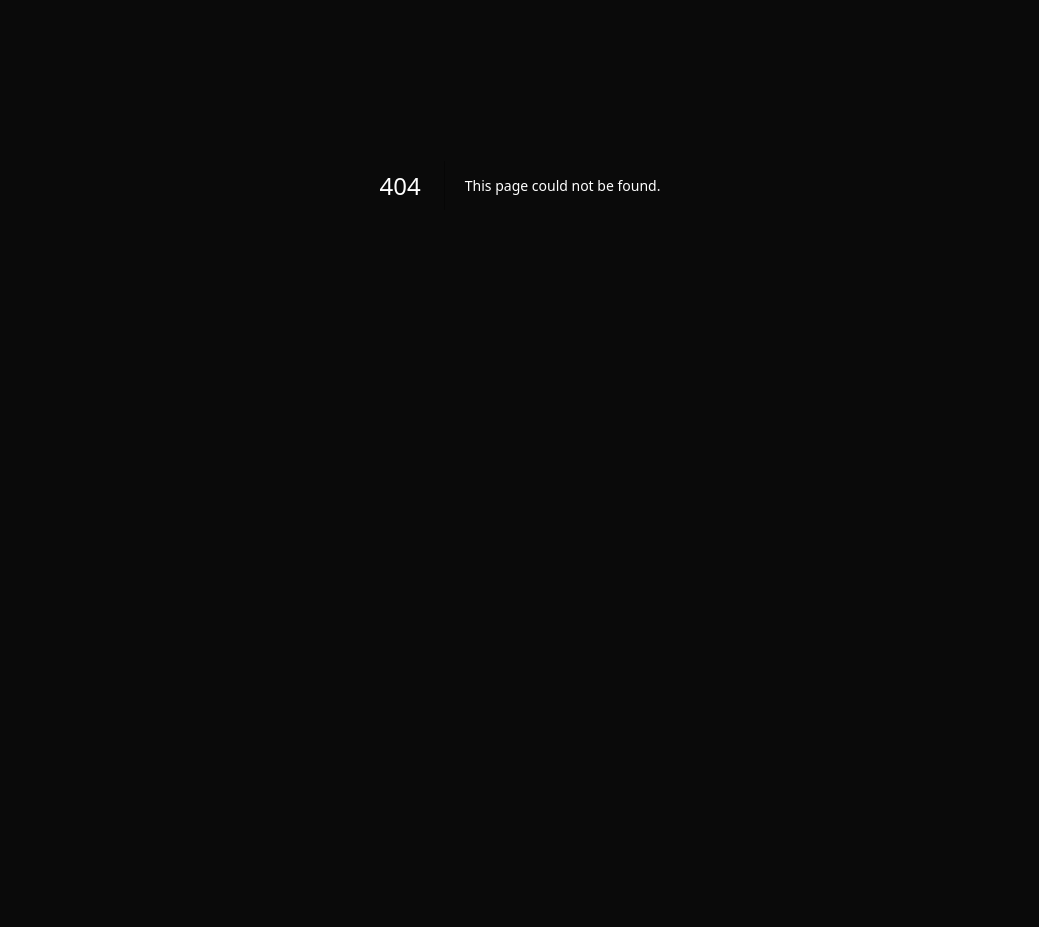
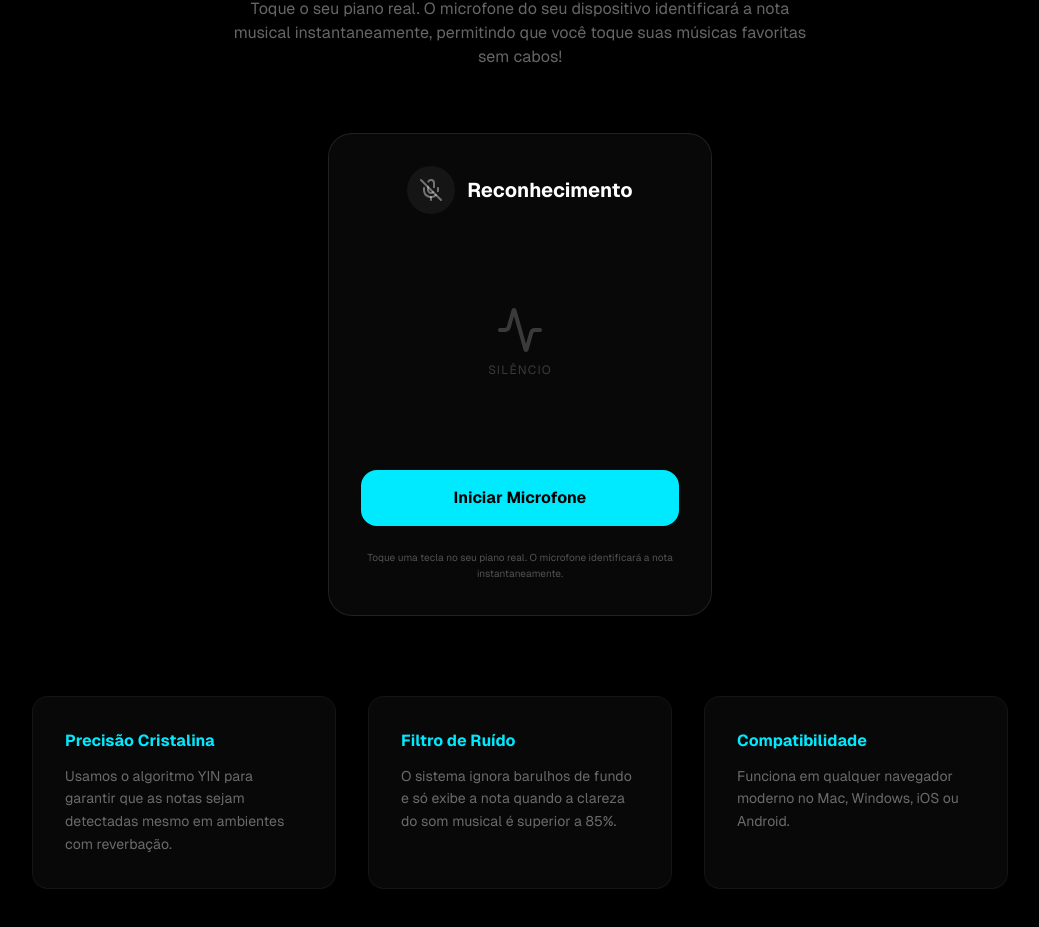
Before and after one commit to melk777/pianokids, a Next.js app: page /dashboard/test-audio in a window 1280 px wide. Before the commit this address had no page. Shown: the part 215-1142 px from the top of the page, without its empty margins (120-1159 px from the left). Before the commit the page ends 800 px from the top, so only its background shows below. Built offline with nearby package versions, Linux system fonts and the light colour scheme; no server answers.

Commit message:
feat: motor de reconhecimento de notas via microfone v3

```diff
--- a/package.json
+++ b/package.json
@@ -21,6 +21,7 @@
     "framer-motion": "^12.38.0",
     "lucide-react": "^1.7.0",
     "next": "14.2.35",
+    "pitchy": "^4.1.0",
     "react": "^18",
     "react-dom": "^18",
     "stripe": "^21.0.1"
--- /dev/null
+++ b/src/app/dashboard/test-audio/page.tsx
@@ -0,0 +1,57 @@
+"use client";
+
+import AudioEngine from "@/components/AudioEngine";
+import Header from "@/components/Header";
+import { motion } from "framer-motion";
+
+export default function TestAudioPage() {
+  return (
+    <main className="min-h-screen bg-black">
+      <Header />
+
+      <section className="pt-32 pb-20 px-6 max-w-5xl mx-auto flex flex-col items-center">
+        <motion.div
+          initial={{ y: 20, opacity: 0 }}
+          animate={{ y: 0, opacity: 1 }}
+          className="text-center mb-16"
+        >
+          <h1 className="text-4xl md:text-6xl font-bold bg-gradient-to-r from-cyan to-magenta bg-clip-text text-transparent mb-6">
+            Afinador e Reconhecimento
+          </h1>
+          <p className="text-white/40 max-w-xl mx-auto">
+            Toque o seu piano real. O microfone do seu dispositivo identificará a nota musical
+            instantaneamente, permitindo que você toque suas músicas favoritas sem cabos!
+          </p>
+        </motion.div>
+
+        {/* O Motor de Áudio (Pitch Detection) */}
+        <motion.div
+           initial={{ scale: 0.9, opacity: 0 }}
+           animate={{ scale: 1, opacity: 1 }}
+           transition={{ delay: 0.2 }}
+        >
+          <AudioEngine />
+        </motion.div>
+
+        <div className="mt-20 grid md:grid-cols-3 gap-8 w-full">
+           {[
+             { title: "Precisão Cristalina", text: "Usamos o algoritmo YIN para garantir que as notas sejam detectadas mesmo em ambientes com reverbação." },
+             { title: "Filtro de Ruído", text: "O sistema ignora barulhos de fundo e só exibe a nota quando a clareza do som musical é superior a 85%." },
+             { title: "Compatibilidade", text: "Funciona em qualquer navegador moderno no Mac, Windows, iOS ou Android." }
+           ].map((item, i) => (
+             <motion.div
+               key={item.title}
+               initial={{ y: 20, opacity: 0 }}
+               animate={{ y: 0, opacity: 1 }}
+               transition={{ delay: 0.4 + (i * 0.1) }}
+               className="glass p-8 rounded-2xl border border-white/5"
+             >
+               <h4 className="text-cyan font-bold mb-3">{item.title}</h4>
+               <p className="text-sm text-white/40 leading-relaxed">{item.text}</p>
+             </motion.div>
+           ))}
+        </div>
+      </section>
+    </main>
+  );
+}
--- /dev/null
+++ b/src/components/AudioEngine.tsx
@@ -0,0 +1,200 @@
+"use client";
+
+import { useState, useEffect, useRef } from "react";
+import { motion, AnimatePresence } from "framer-motion";
+import { Mic, MicOff, Activity } from "lucide-react";
+import { PitchDetector } from "pitchy";
+
+/* ──────────────────────────────────────────────────────
+   Utilitários de conversão de Frequência para Nota
+   ────────────────────────────────────────────────────── */
+const NOTE_NAMES = ["C", "C#", "D", "D#", "E", "F", "F#", "G", "G#", "A", "A#", "B"];
+
+function frequencyToNote(frequency: number): string {
+  const n = Math.round(12 * Math.log2(frequency / 440) + 69);
+  const name = NOTE_NAMES[n % 12];
+  const octave = Math.floor(n / 12) - 1;
+  return `${name}${octave}`;
+}
+
+export default function AudioEngine() {
+  const [isListening, setIsListening] = useState(false);
+  const [currentNote, setCurrentNote] = useState<string | null>(null);
+  const [frequency, setFrequency] = useState<number>(0);
+  const [clarity, setClarity] = useState<number>(0);
+  const [volume, setVolume] = useState<number>(0);
+
+  const audioContextRef = useRef<AudioContext | null>(null);
+  const analyserRef = useRef<AnalyserNode | null>(null);
+  const streamRef = useRef<MediaStream | null>(null);
+  const animationFrameRef = useRef<number | null>(null);
+
+  const startListening = async () => {
+    try {
+      const stream = await navigator.mediaDevices.getUserMedia({ audio: true });
+      streamRef.current = stream;
+
+      // eslint-disable-next-line @typescript-eslint/no-explicit-any
+      const AudioContextClass = window.AudioContext || (window as any).webkitAudioContext;
+
+      const audioContext = new AudioContextClass();
+
+      audioContextRef.current = audioContext;
+
+      const analyser = audioContext.createAnalyser();
+      analyser.fftSize = 2048;
+      analyserRef.current = analyser;
+
+      const source = audioContext.createMediaStreamSource(stream);
+      source.connect(analyser);
+
+      const detector = PitchDetector.forFloat32Array(analyser.fftSize);
+      const input = new Float32Array(detector.inputLength);
+
+      setIsListening(true);
+
+      const updatePitch = () => {
+        if (!analyserRef.current) return;
+
+        analyserRef.current.getFloatTimeDomainData(input);
+
+        // Calcular Volume (RMS)
+        let sum = 0;
+        for (let i = 0; i < input.length; i++) {
+          sum += input[i] * input[i];
+        }
+        const rms = Math.sqrt(sum / input.length);
+        setVolume(rms);
+
+        // Detectar Pitch
+        const [pitch, clarityValue] = detector.findPitch(input, audioContext.sampleRate);
+
+        setClarity(clarityValue);
+
+        // Filtro de Ruído: Só exibe se o volume for audível e a nota for clara
+        if (rms > 0.01 && clarityValue > 0.85) {
+          setFrequency(pitch);
+          setCurrentNote(frequencyToNote(pitch));
+        } else if (rms < 0.005) {
+          setCurrentNote(null);
+        }
+
+        animationFrameRef.current = requestAnimationFrame(updatePitch);
+      };
+
+      updatePitch();
+    } catch (err) {
+      console.error("Erro ao acessar microfone:", err);
+      alert("Por favor, permita o acesso ao microfone para usar o reconhecimento de notas.");
+    }
+  };
+
+  const stopListening = () => {
+    setIsListening(false);
+    setCurrentNote(null);
+    if (animationFrameRef.current) cancelAnimationFrame(animationFrameRef.current);
+    if (streamRef.current) streamRef.current.getTracks().forEach(t => t.stop());
+    if (audioContextRef.current) audioContextRef.current.close();
+  };
+
+  useEffect(() => {
+    return () => stopListening();
+  }, []);
+
+  return (
+    <div className="flex flex-col items-center justify-center p-8 glass rounded-3xl border border-white/10 w-full max-w-sm mx-auto overflow-hidden">
+      <div className="flex items-center gap-3 mb-8">
+        <div className={`p-3 rounded-full ${isListening ? 'bg-cyan/20 text-cyan animate-pulse' : 'bg-white/5 text-white/40'}`}>
+          {isListening ? <Mic className="w-6 h-6" /> : <MicOff className="w-6 h-6" />}
+        </div>
+        <h3 className="text-xl font-bold text-white">Reconhecimento</h3>
+      </div>
+
+      <div className="relative w-48 h-48 flex items-center justify-center mb-8">
+        {/* Anéis de Pulsação de Áudio */}
+        <AnimatePresence>
+          {isListening && (
+            <>
+              <motion.div
+                initial={{ scale: 0.8, opacity: 0 }}
+                animate={{ scale: 1 + volume * 2, opacity: 0.1 }}
+                className="absolute inset-0 bg-cyan rounded-full"
+              />
+              <motion.div
+                initial={{ scale: 0.8, opacity: 0 }}
+                animate={{ scale: 1 + volume * 4, opacity: 0.05 }}
+                className="absolute inset-0 bg-cyan rounded-full"
+              />
+            </>
+          )}
+        </AnimatePresence>
+
+        <div className="z-10 text-center">
+          <AnimatePresence mode="wait">
+            {currentNote ? (
+              <motion.div
+                key={currentNote}
+                initial={{ scale: 0.5, opacity: 0 }}
+                animate={{ scale: 1, opacity: 1 }}
+                exit={{ scale: 1.5, opacity: 0 }}
+                className="text-7xl font-black text-white drop-shadow-[0_0_15px_rgba(255,255,255,0.5)]"
+              >
+                {currentNote}
+              </motion.div>
+            ) : (
+              <motion.div
+                key="idle"
+                initial={{ opacity: 0 }}
+                animate={{ opacity: 0.2 }}
+                className="text-white flex flex-col items-center gap-2"
+              >
+                <Activity className="w-12 h-12" />
+                <span className="text-xs uppercase tracking-widest">Silêncio</span>
+              </motion.div>
+            )}
+          </AnimatePresence>
+          {currentNote && (
+            <motion.div
+              initial={{ opacity: 0 }}
+              animate={{ opacity: 1 }}
+              className="text-cyan text-sm font-mono mt-2"
+            >
+              {Math.round(frequency)} Hz
+            </motion.div>
+          )}
+        </div>
+      </div>
+
+      {/* Barra de Clareza/Confiança */}
+      {isListening && (
+        <div className="w-full mb-8">
+          <div className="flex justify-between text-[10px] text-white/40 mb-1 uppercase tracking-tighter">
+            <span>Clareza do Som</span>
+            <span>{Math.round(clarity * 100)}%</span>
+          </div>
+          <div className="h-1 bg-white/5 rounded-full overflow-hidden">
+            <motion.div
+              animate={{ width: `${clarity * 100}%` }}
+              className={`h-full ${clarity > 0.85 ? 'bg-cyan' : 'bg-magenta'}`}
+            />
+          </div>
+        </div>
+      )}
+
+      <button
+        onClick={isListening ? stopListening : startListening}
+        className={`w-full py-4 rounded-2xl font-bold transition-all ${
+          isListening
+            ? 'bg-magenta/20 text-magenta border border-magenta/20 hover:bg-magenta/30'
+            : 'bg-cyan text-black hover:scale-105 hover:shadow-[0_0_20px_rgba(0,234,255,0.4)]'
+        }`}
+      >
+        {isListening ? "Parar Reconhecimento" : "Iniciar Microfone"}
+      </button>
+
+      <p className="mt-6 text-[10px] text-white/30 text-center leading-relaxed">
+        Toque uma tecla no seu piano real. O microfone identificará a nota instantaneamente.
+      </p>
+    </div>
+  );
+}
```
Also changed, not shown: 1 other file (tests, documents, lock files or other folders).
